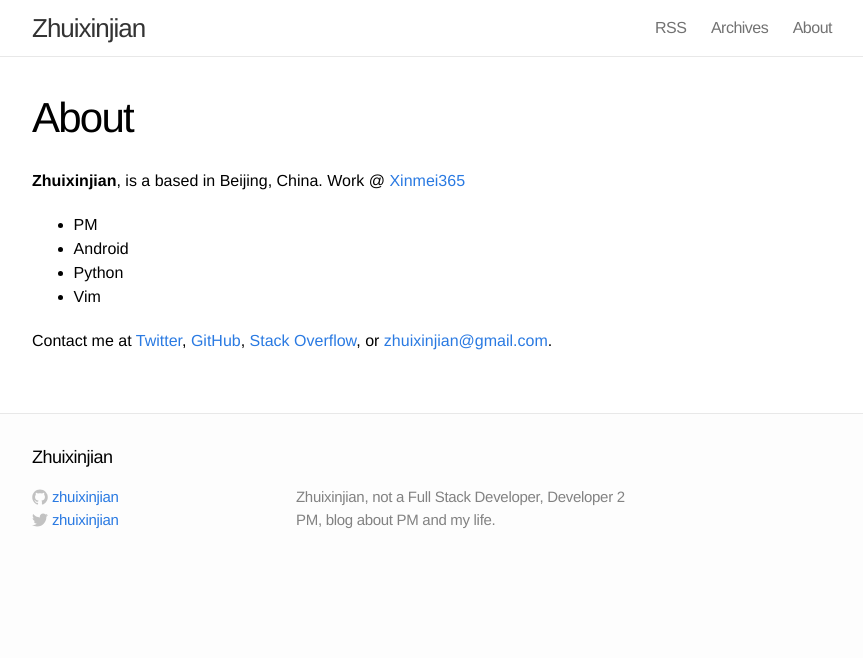
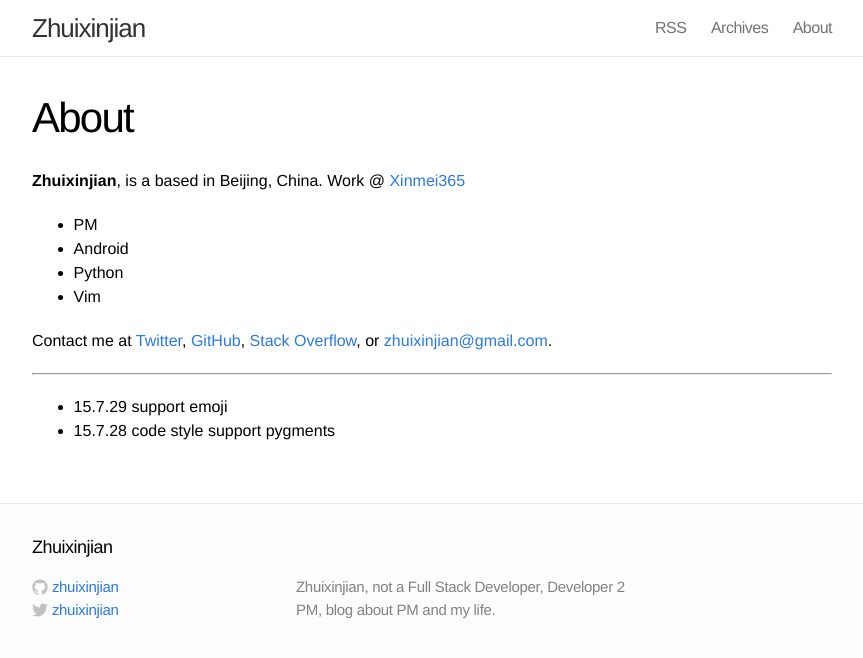
Before and after one commit to zhuixinjian/zhuixinjian.github.io, a Jekyll site: the page built from about.md, in a window 1280 px wide. Shown: the top 658 px of the page, without its empty margins (208-1071 px from the left). Built offline with Jekyll 4.4.1, drawn with Linux system fonts in a browser that asks for light colours; Markdown is read by kramdown in place of the engine named in the settings.

Commit message:
support emiji

```diff
--- a/_posts/2015-07-27-hello-github-pages.markdown
+++ b/_posts/2015-07-27-hello-github-pages.markdown
@@ -48,10 +48,11 @@
 end
 {% endhighlight %}
 
+---
 
 `Emoji`
 
-I give this plugin two :+1:! :music: :cat:
+I give this plugin two :+1:! :heart_eyes: :cat: :100:
 
 [Zhuixinjian][3]
 
--- a/about.md
+++ b/about.md
@@ -17,3 +17,7 @@
 [2]: https://github.com/zhuixinjian
 [3]: http://stackoverflow.com/users/499743/zhuixinjian
 [4]: http://www.xinmei365.com/
+
+---
+- 15.7.29 support emoji
+- 15.7.28 code style support pygments
```
